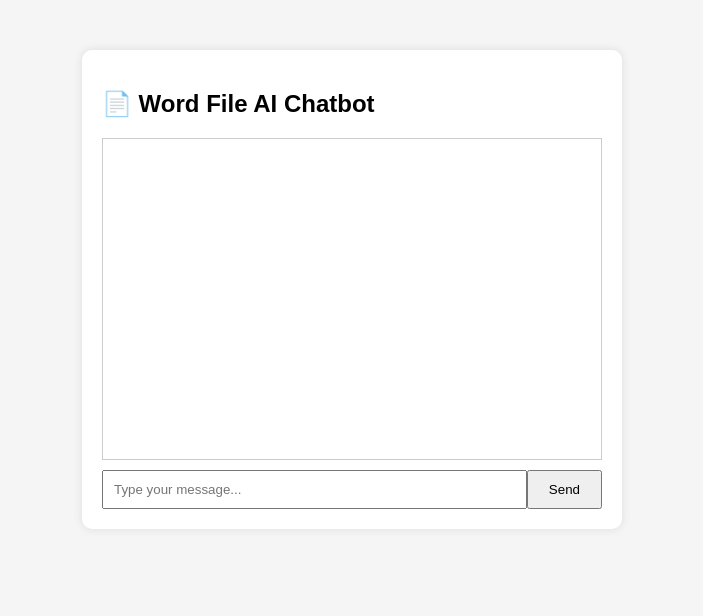
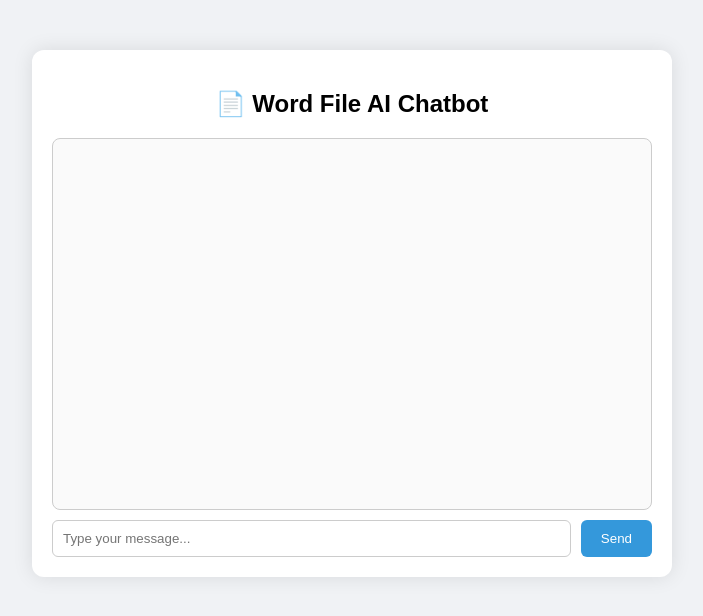
Before and after one commit to jguruprasathwebmdnet/Word-based-chat-bot, a Flask app: page / in a window 1280 px wide. Shown: the top 616 px of the page, without its empty margins (288-991 px from the left). Run offline with Flask 3, Linux system fonts and the light colour scheme.

Commit message:
Update index.html

```diff
--- a/templates/index.html
+++ b/templates/index.html
@@ -2,8 +2,85 @@
 <html lang="en">
 <head>
   <meta charset="UTF-8">
-  <title>Word Chatbot</title>
+  <title>Word File AI Chatbot</title>
   <link rel="stylesheet" href="/static/style.css">
+  <style>
+    body {
+      font-family: Arial, sans-serif;
+      background: #f0f2f5;
+      margin: 0;
+      padding: 0;
+    }
+
+    .chat-container {
+      width: 100%;
+      max-width: 600px;
+      margin: 50px auto;
+      background: white;
+      border-radius: 12px;
+      box-shadow: 0 0 20px rgba(0,0,0,0.1);
+      padding: 20px;
+    }
+
+    h2 {
+      text-align: center;
+      margin-bottom: 20px;
+    }
+
+    #chat-box {
+      border: 1px solid #ccc;
+      height: 350px;
+      overflow-y: auto;
+      padding: 10px;
+      background: #fafafa;
+      margin-bottom: 10px;
+      border-radius: 8px;
+    }
+
+    .user-msg {
+      text-align: right;
+      margin: 5px;
+      font-weight: bold;
+      color: #2c3e50;
+    }
+
+    .ai-msg {
+      text-align: left;
+      margin: 5px;
+      font-style: italic;
+      color: #34495e;
+    }
+
+    .error {
+      color: red;
+      font-style: normal;
+    }
+
+    .input-area {
+      display: flex;
+      gap: 10px;
+    }
+
+    #user-input {
+      flex-grow: 1;
+      padding: 10px;
+      border-radius: 6px;
+      border: 1px solid #ccc;
+    }
+
+    button {
+      padding: 10px 20px;
+      border: none;
+      border-radius: 6px;
+      background: #3498db;
+      color: white;
+      cursor: pointer;
+    }
+
+    button:hover {
+      background: #2980b9;
+    }
+  </style>
 </head>
 <body>
   <div class="chat-container">
@@ -25,6 +102,7 @@
       chatBox.innerHTML += `<div class="user-msg">🧑: ${message}</div>`;
       input.value = "";
 
+      try {
         const res = await fetch("/chat", {
           method: "POST",
           headers: { "Content-Type": "application/json" },
@@ -32,8 +110,19 @@
         });
 
         const data = await res.json();
+
+        if (data.response) {
           chatBox.innerHTML += `<div class="ai-msg">🤖: ${data.response}</div>`;
+        } else if (data.error) {
+          chatBox.innerHTML += `<div class="ai-msg error">❌: ${data.error}</div>`;
+        } else {
+          chatBox.innerHTML += `<div class="ai-msg error">❌: Unexpected error occurred.</div>`;
+        }
+
         chatBox.scrollTop = chatBox.scrollHeight;
+      } catch (err) {
+        chatBox.innerHTML += `<div class="ai-msg error">❌: Network error: ${err.message}</div>`;
+      }
     }
   </script>
 </body>
```
Lines whose indentation alone changed are shown as unchanged.
